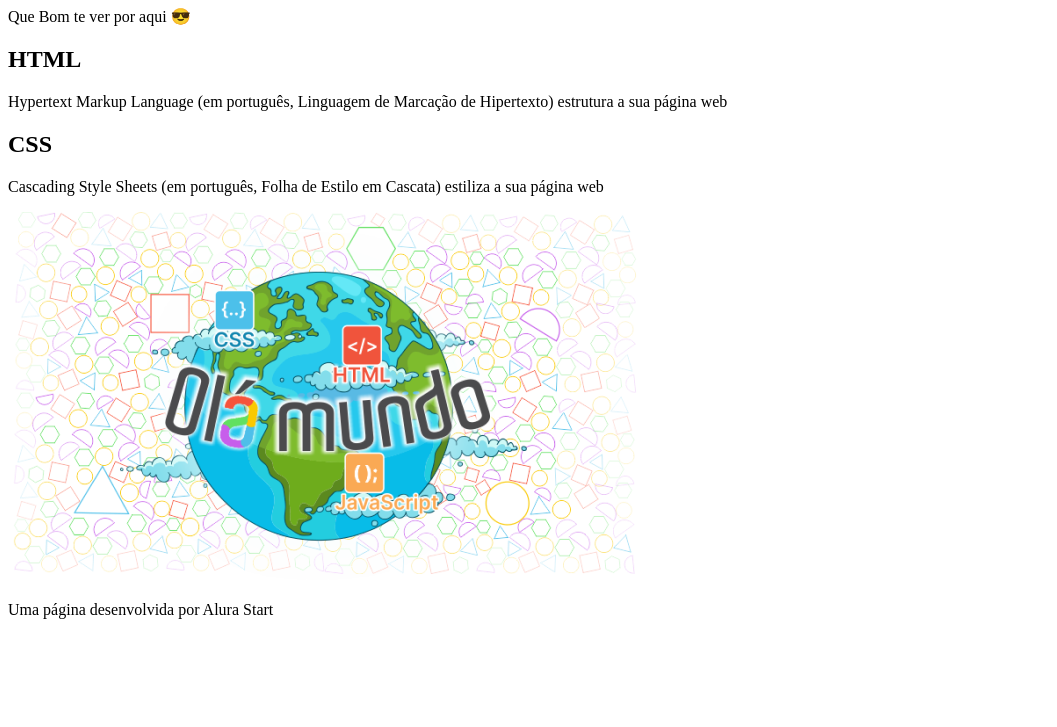
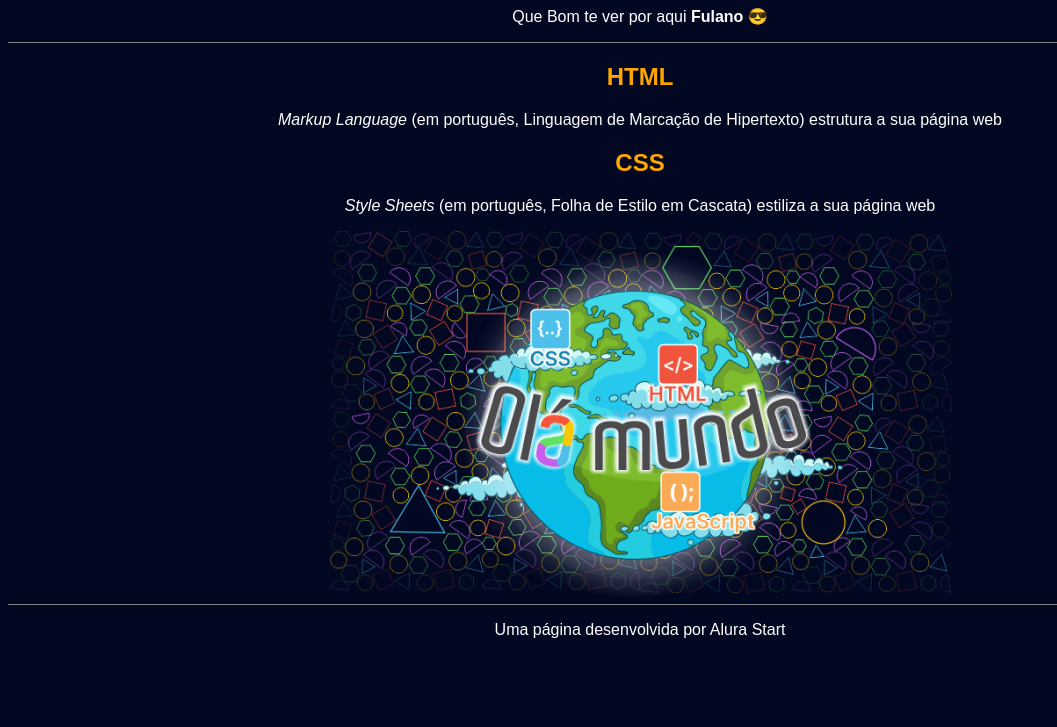
Before and after one commit to rodrigues0411/Hello-World, a plain HTML site: page index.html in a window 1280 px wide. Shown: the part 73-800 px from the top of the page, without its empty margins (0-1057 px from the left). Drawn offline with Linux system fonts and the light colour scheme.

Commit message:
HelloWorld V4

```diff
--- a/index.html
+++ b/index.html
@@ -4,19 +4,20 @@
     <meta charset="UTF-8">
     <meta name="viewport" content="width=device-width, initial-scale=1.0">
     <title>Hello World</title>
+    <link rel="stylesheet" href="style.css">
 </head>
 <body>
     <header>
         <h1>Hello World</h1>
-        <p>Que Bom te ver por aqui 😎</p>
+        <p>Que Bom te ver por aqui <span id="nome-usuário">Fulano</span> 😎</p>
     </header>
 
     <section>
         <h2>HTML</h2>
-        <p>Hypertext Markup Language (em português, Linguagem de Marcação de Hipertexto) estrutura a sua página web</p>
+        <p><span class="texto-ingles"> Markup Language</span> (em português, Linguagem de Marcação de Hipertexto) estrutura a sua página web</p>
 
         <h2>CSS</h2>
-        <P>Cascading Style Sheets (em português, Folha de Estilo em Cascata) estiliza a sua página web</P>
+        <P><span class="texto-ingles">Style Sheets</span> (em português, Folha de Estilo em Cascata) estiliza a sua página web</P>
         <img src="Olá Mundo.png">
     </section>
 
--- /dev/null
+++ b/style.css
@@ -0,0 +1,21 @@
+h2{
+    color: orange;
+}
+body{
+    background-color: rgb(2, 8, 34);
+    color: white;
+    font-family: Arial , Helvetica, sans-serif;
+    text-align: center;
+}
+header{
+    border-bottom: 1px solid gray;
+}
+footer{
+    border-top: 1px solid gray;
+}
+#nome-usuário{
+    font-weight: bold;
+}
+.texto-ingles{
+    font-style: italic;
+}
```
